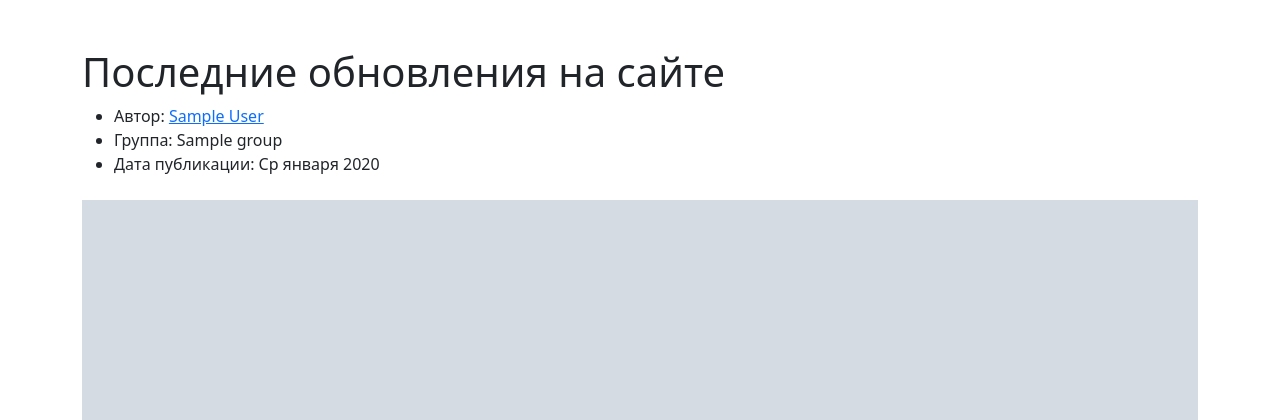
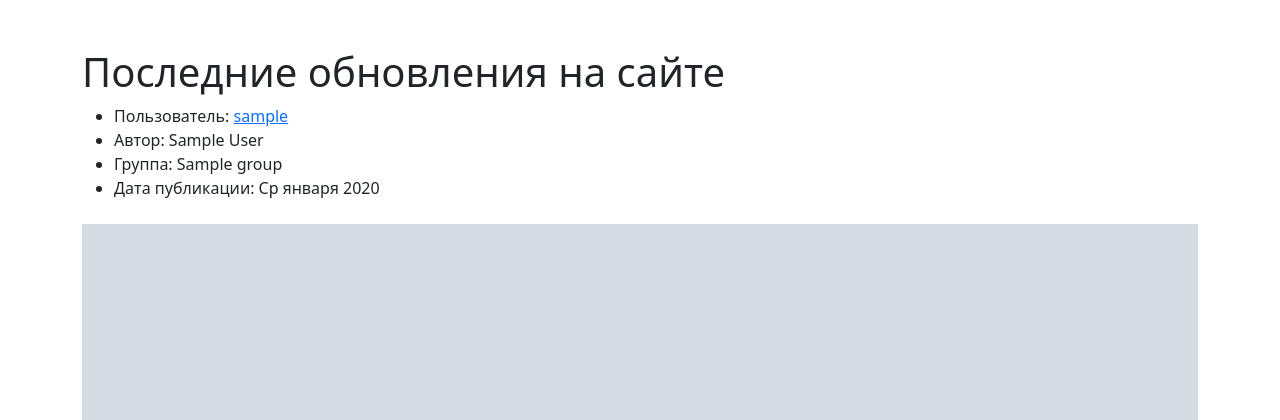
Before and after one commit to SergeyKataev1/hw05_final, a Django app: template yatube/templates/posts/index.html in a window 1280 px wide. Shown: the part 56-476 px from the top of the page. Run offline with Django 3.2, Linux system fonts and the light colour scheme; the template is opened without the code that fills it: values that come from a table or form of the project are taken from there, others are empty; tables that the repository leaves empty hold one stand-in row (values such as "Sample post"); grey boxes marked "Sample" are stand-in pictures; parts of the project's set-up code (start-up, migrations or seed data) failed here and were passed over; some libraries are stand-ins or nearby versions.

Commit message:
правка шаблона index

```diff
--- a/yatube/templates/posts/index.html
+++ b/yatube/templates/posts/index.html
@@ -10,7 +10,10 @@
       <article>
         <ul>
           <li>
-            Автор: <a href="{% url 'posts:profile' post.author %}">{{ post.author.get_full_name }}</a>
+            Пользователь: <a href="{% url 'posts:profile' post.author %}">{{ post.author.username }}</a>
+          </li>
+          <li>
+            Автор: {{ post.author.get_full_name }}
           </li>
           <li>
             Группа: {{ post.group }}
```
